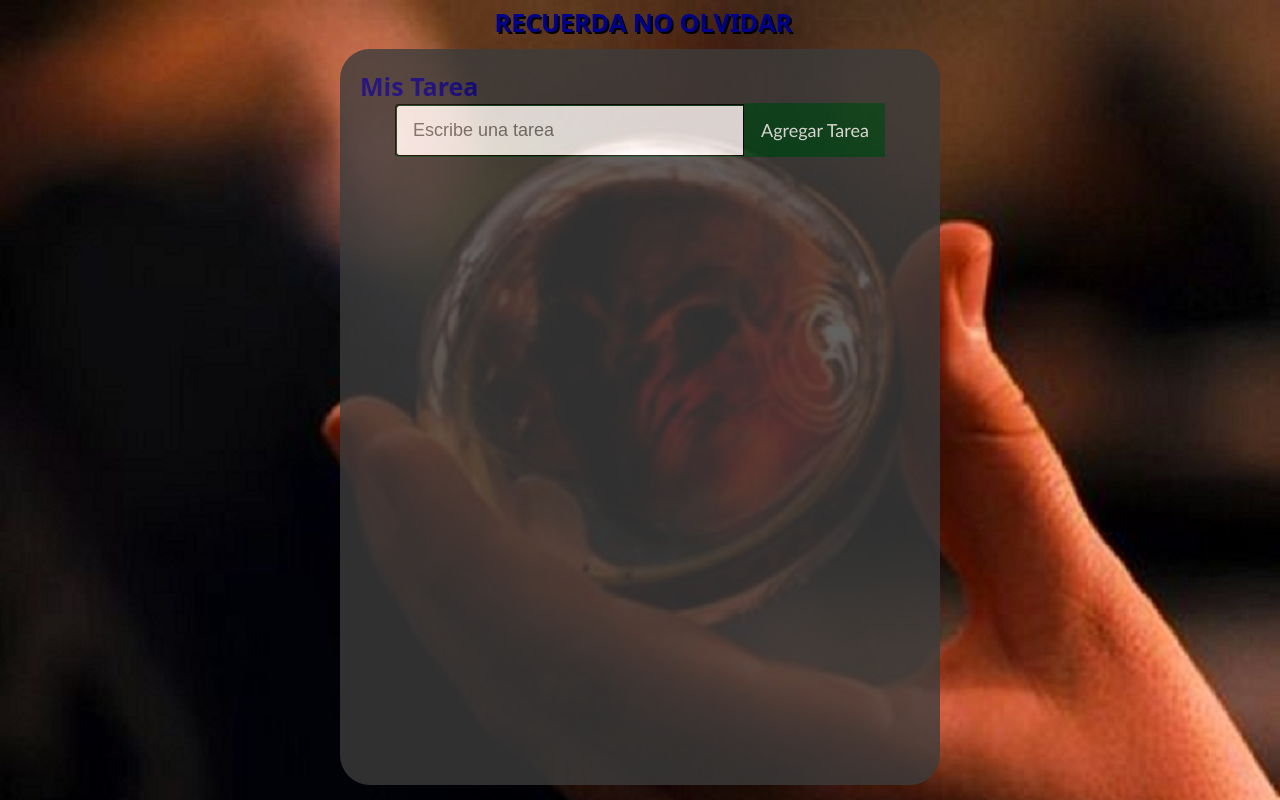
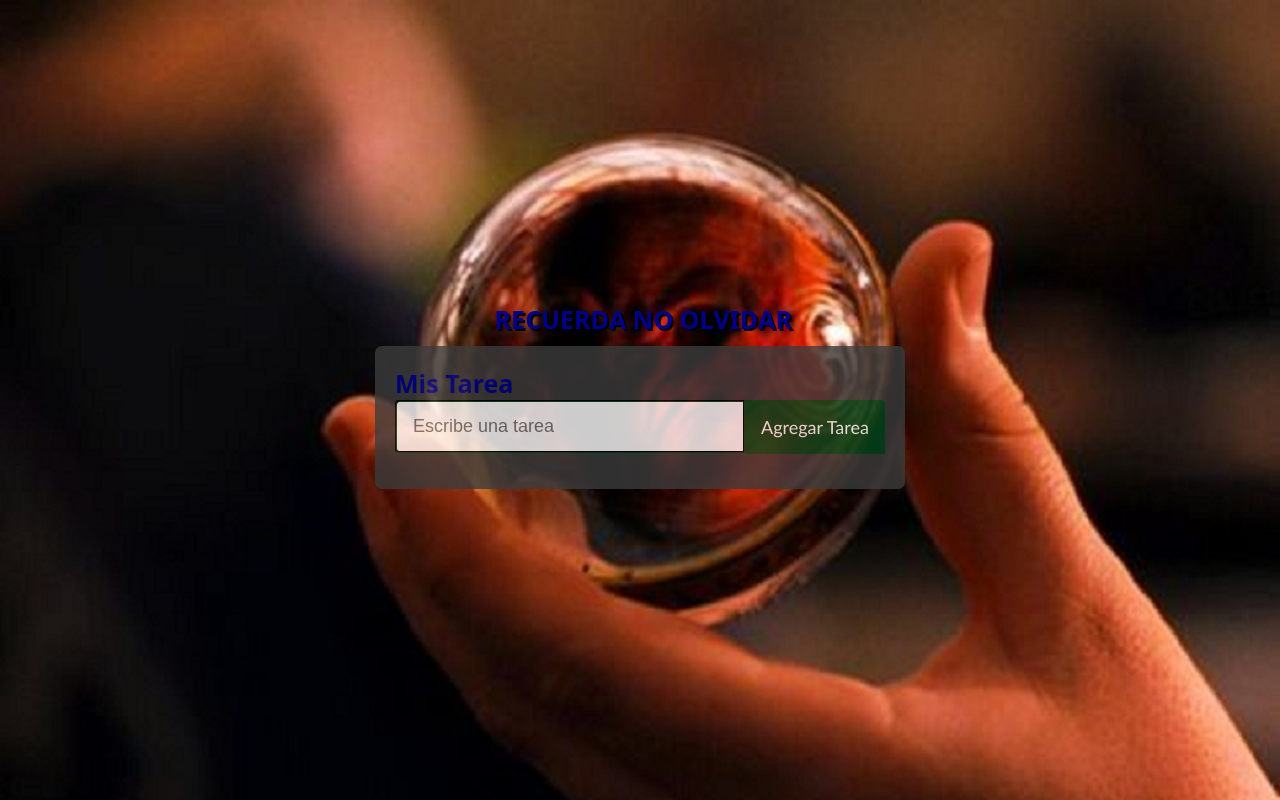
Before and after one commit to fede-cid/Recuerda-No-Olvidar, a React (Create React App) app in the folder app-de-tareas/: page / in a window 1280 px wide. Built offline with nearby package versions, Linux system fonts and the light colour scheme.

Commit message:
first commit

```diff
--- a/app-de-tareas/src/App.css
+++ b/app-de-tareas/src/App.css
@@ -43,13 +43,13 @@ h2{
 }
 /* LISTA DE TAREAS */
 .tarea-lista-principal{
-  width: 600PX;
-  height: 92vh;
+  max-width: 600PX;
+  max-height: 92vh;
   background-color: rgb(61, 61, 61);
   margin: 10px;
   padding: 20px;
   align-items: center;
-  border-radius: 30px;
+  border-radius: 7px;
   opacity: 0.8;
   overflow-y:scroll;
 }
```
